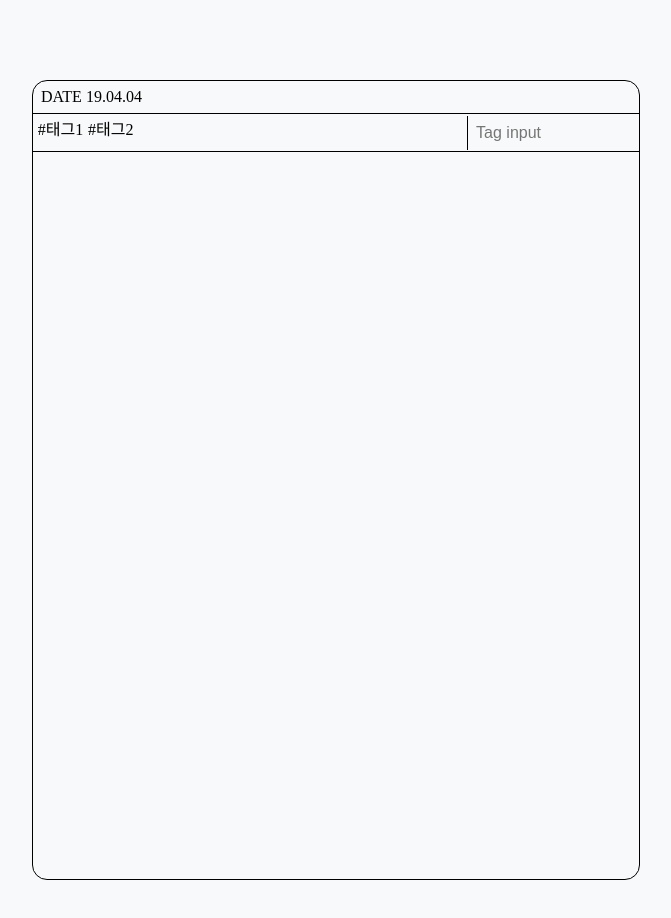
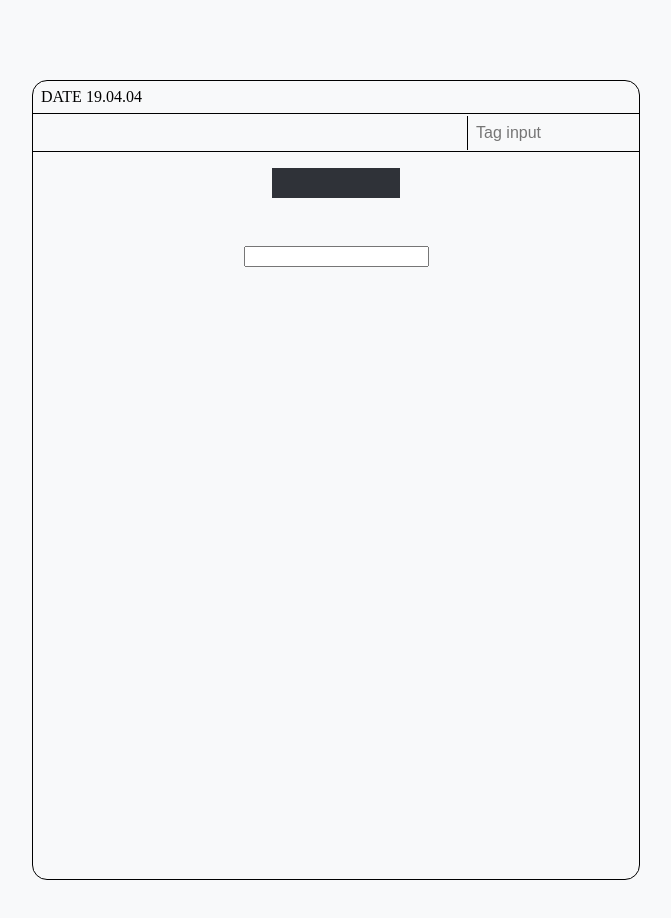
Before and after one commit to jungsikjeong/React-ToDoList, a React (Create React App) app in the folder client/: page /write in a window 1280 px wide. Shown: the top 918 px of the page, without its empty margins (304-975 px from the left). Built offline with nearby package versions, Linux system fonts and the light colour scheme.

Commit message:
Add: Tag 기능 추가

```diff
--- a/client/src/components/write/Editor.js
+++ b/client/src/components/write/Editor.js
@@ -1,130 +1,69 @@
 import React from 'react';
 import styled, { css } from 'styled-components';
-import { RiEmotionNormalLine, RiEmotionHappyLine } from 'react-icons/ri';
-import { BsTrash } from 'react-icons/bs';
-import TodoInsert from '../TodoInsert';
-import Default from '../Default';
 import Responsive from '../common/Responsive';
 import TagBox from './TagBox';
 
-const Container = styled(Responsive)`
+const EditorBlock = styled(Responsive)`
+  width: 50vw;
   padding-top: 5rem;
   padding-bottom: 5rem;
+  /* height: 100%; */
 `;
 
-const ContainerBox = styled.div`
-  padding: 0;
-  min-height: 320px;
-  font-size: 1.125rem;
-  line-height: 1.5;
+const EditorWrapper = styled.div`
+  border: 1px solid black;
+  border-top-left-radius: 15px;
+  border-top-right-radius: 15px;
+  border-bottom-left-radius: 15px;
+  border-bottom-right-radius: 15px;
+  min-height: 100vh;
+`;
+
+const Date = styled.div`
+  text-align: left;
+  padding: 0.5rem;
+`;
+
+const Form = styled.form`
+  display: flex;
+  flex-direction: column;
+  align-items: center;
+  margin-top: 1rem;
 `;
 
 const TitleInput = styled.input`
-  width: 100%;
-  font-size: 3rem;
+  width: 10vw;
+  font-size: 1.5rem;
   outline: none;
-  padding-bottom: 0.5rem;
   border: none;
-
-  margin-bottom: 1.6rem;
   background: #2f3238;
   color: white;
-  :focus {
-    border-bottom: 1px solid #dee2e6;
-  }
+  margin-bottom: 3rem;
+  flex: 1 auto;
 `;
 
-const Content = styled.div`
-  font-size: 1.2rem;
-  padding: 1rem 0rem;
-  border-bottom: 1px solid #dee2e6;
-
-  .textContainer {
-    display: flex;
-    align-items: center;
-    vertical-align: middle;
-    text-align: center;
-    cursor: pointer;
-  }
-
-  :hover {
-    transition: 0.2s;
-    background: #3c414a;
-    border-radius: 4px;
-  }
+const TodoInput = styled.input`
+  /* flex: 1 auto; */
 `;
 
-const Span = styled.span`
-  /* color: #adb5bd; */
-  color: white;
-  ${(props) =>
-    props.check &&
-    css`
-      text-decoration: line-through;
-      color: #adb5bd;
-    `};
-`;
+const List = styled.div``;
 
-const Editor = ({ todos, onInsert, onRemove, onToggle }) => {
-  // GET localStorage
-  //   const todoList = JSON.parse(localStorage.getItem('todo')) || '';
+const Item = styled.div``;
 
+const Editor2 = () => {
   return (
-    <Container>
-      <TitleInput placeholder="To Do Title" />
-      <TagBox />
-      <ContainerBox>
-        {todos
-          ? todos.map((todo) => (
-              <Content key={todo.id}>
-                {todo.checked ? (
-                  <>
-                    <div className="textContainer">
-                      <RiEmotionHappyLine
-                        style={{
-                          verticalAlign: 'middle',
-                          marginRight: '0.5rem',
-                          color: '#fa5252',
-                        }}
-                        onClick={() => onToggle(todo.id)}
-                      />
-                      <Span check onClick={() => onToggle(todo.id)}>
-                        {todo.text}
-                      </Span>
-                      <BsTrash
-                        onClick={() => onRemove(todo.id)}
-                        style={{ marginLeft: 'auto' }}
-                      />
-                    </div>
-                  </>
-                ) : (
-                  <>
-                    <div className="textContainer">
-                      <RiEmotionNormalLine
-                        style={{
-                          verticalAlign: 'middle',
-                          marginRight: '0.5rem',
-                          color: 'adb5bd',
-                        }}
-                        onClick={() => onToggle(todo.id)}
-                      />
-                      <Span onClick={() => onToggle(todo.id)}>{todo.text}</Span>
-                      <BsTrash
-                        onClick={() => onRemove(todo.id)}
-                        style={{ marginLeft: 'auto', color: '#adb5bd' }}
-                      />
-                    </div>
-                  </>
-                )}
-              </Content>
-            ))
-          : ''}
-        {todos.length === 0 && <Default />}
-
-        <TodoInsert onInsert={onInsert} />
-      </ContainerBox>
-    </Container>
+    <EditorBlock>
+      <EditorWrapper>
+        <Date>DATE 19.04.04</Date>
+        <TagBox />
+        <Form>
+          <TitleInput />
+          <TodoInput />
+          {/* 임시. 우선 태그와 글쓰기 리덕스 작업후 다시 만지기 */}
+        </Form>
+      </EditorWrapper>
+    </EditorBlock>
   );
 };
 
-export default Editor;
+export default Editor2;
--- a/client/src/components/write/Editor2.js
+++ /dev/null
@@ -1,48 +0,0 @@
-import React from 'react';
-import styled, { css } from 'styled-components';
-import Responsive from '../common/Responsive';
-import TagBox from './TagBox';
-
-const EditorBlock = styled(Responsive)`
-  width: 50vw;
-  padding-top: 5rem;
-  padding-bottom: 5rem;
-  height: 100%;
-`;
-
-const EditorWrapper = styled.div`
-  border: 1px solid black;
-  border-top-left-radius: 15px;
-  border-top-right-radius: 15px;
-  border-bottom-left-radius: 15px;
-  border-bottom-right-radius: 15px;
-  height: 100vh;
-`;
-
-const Date = styled.div`
-  text-align: left;
-  padding: 0.5rem;
-`;
-
-const Form = styled.form``;
-
-const Title = styled.input``;
-
-const TodoInput = styled.input``;
-
-const List = styled.div``;
-
-const Item = styled.div``;
-
-const Editor2 = () => {
-  return (
-    <EditorBlock>
-      <EditorWrapper>
-        <Date>DATE 19.04.04</Date>
-        <TagBox />
-      </EditorWrapper>
-    </EditorBlock>
-  );
-};
-
-export default Editor2;
--- a/client/src/components/write/TagBox.js
+++ b/client/src/components/write/TagBox.js
@@ -1,4 +1,4 @@
-import React from 'react';
+import React, { useState, useCallback } from 'react';
 import styled from 'styled-components';
 
 const TagBoxBlock = styled.div`
@@ -49,24 +49,58 @@ const TagListBlock = styled.div`
   flex-wrap: wrap;
 `;
 
-const TagItem = React.memo(({ tag }) => <Tag>#{tag}</Tag>);
+const TagItem = React.memo(({ tag, onRemove }) => (
+  <Tag onClick={() => onRemove(tag)}>#{tag}</Tag>
+));
 
-const TagList = React.memo(({ tags }) => (
+const TagList = React.memo(({ tags, onRemove }) => (
   <TagListBlock>
     {tags.map((tag) => (
-      <TagItem key={tag} tag={tag} />
+      <TagItem key={tag} tag={tag} onRemove={onRemove} />
     ))}
   </TagListBlock>
 ));
 
 const TagBox = () => {
+  const [input, setInput] = useState('');
+  const [localTags, setLocalTags] = useState([]);
+
+  const insertTag = useCallback(
+    (tag) => {
+      if (!tag) return; // 공백이라면 추가하지 않음
+      if (localTags.includes(tag)) return; // 이미 존재한다면 추가하지않음
+      setLocalTags([...localTags, tag]);
+    },
+    [localTags],
+  );
+
+  const onRemove = useCallback(
+    (tag) => {
+      setLocalTags(localTags.filter((t) => t !== tag));
+    },
+    [localTags],
+  );
+
+  const onChange = useCallback((e) => {
+    setInput(e.target.value);
+  }, []);
+
+  const onSubmit = useCallback(
+    (e) => {
+      e.preventDefault();
+      insertTag(input.trim()); // 앞뒤 공백을 없앤후 등록
+      setInput('');
+    },
+    [input, insertTag],
+  );
+
   return (
     <TagBoxBlock>
       <div className="tagBox">
-        <TagList tags={['태그1', '태그2']} />
+        <TagList tags={localTags} onRemove={onRemove} />
       </div>
-      <TagForm>
-        <input placeholder="Tag input" />
+      <TagForm onSubmit={onSubmit}>
+        <input placeholder="Tag input" value={input} onChange={onChange} />
       </TagForm>
     </TagBoxBlock>
   );
--- a/client/src/pages/WritePage.js
+++ b/client/src/pages/WritePage.js
@@ -2,13 +2,11 @@ import React from 'react';
 import EditorContainer from '../containers/write/EditorContainer';
 import TagBox from '../components/write/TagBox';
 import Responsive from '../components/common/Responsive';
-import Editor2 from '../components/write/Editor2';
 
 const WritePage = () => {
   return (
     <Responsive>
-      {/* <EditorContainer /> */}
-      <Editor2 />
+      <EditorContainer />
     </Responsive>
   );
 };
```
